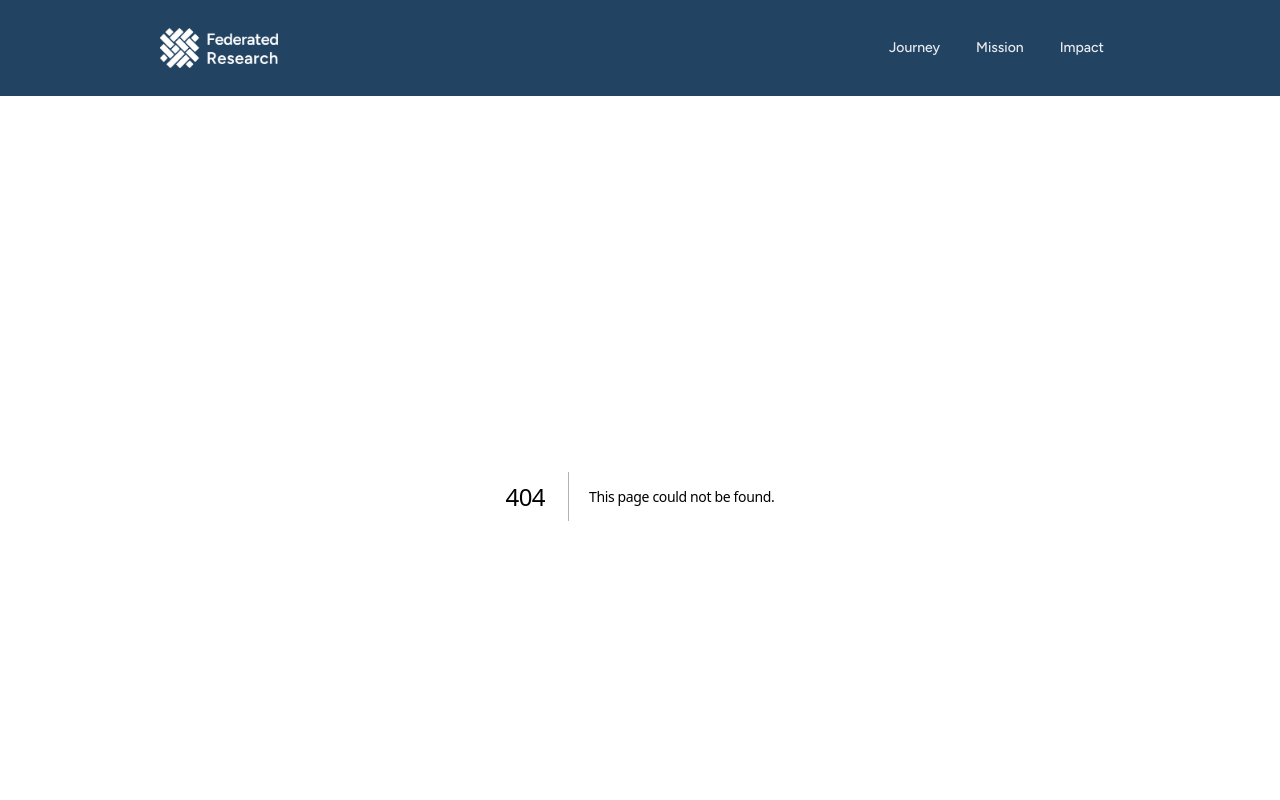
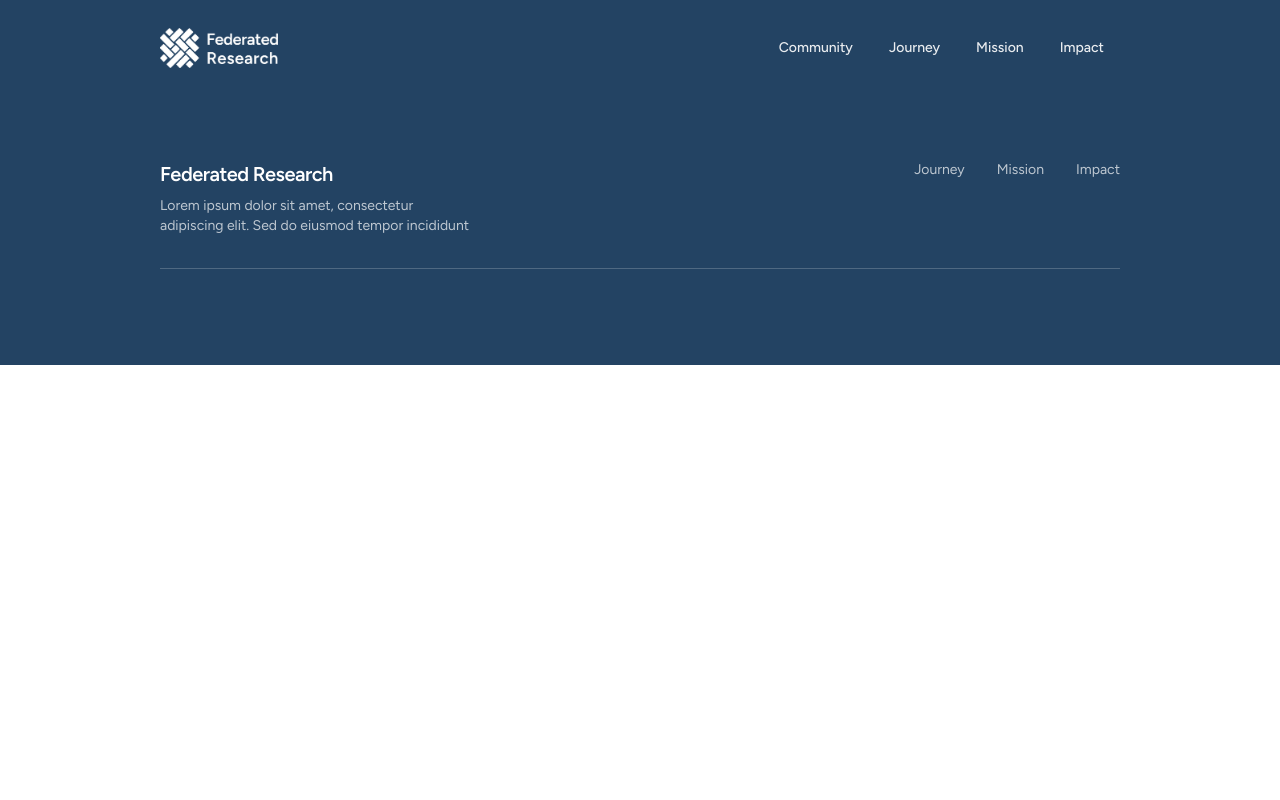
Before and after one commit to federated-research/ac.uk, a Next.js app in the folder website/: page /community in a window 1280 px wide. Before the commit this address had no page. Shown: the top 800 px of the page. Built offline with nearby package versions, Linux system fonts and the light colour scheme.

Commit message:
Add community

```diff
--- /dev/null
+++ b/website/app/community/page.tsx
@@ -0,0 +1,7 @@
+export default function Page() {
+  return (
+    <div>
+
+    </ div>
+  );
+}
--- a/website/components/core/nav.tsx
+++ b/website/components/core/nav.tsx
@@ -23,6 +23,13 @@ export const Nav = () => {
 
           <NavigationMenu className="hidden md:flex">
             <NavigationMenuList>
+              <NavigationMenuItem>
+                <Link href="/community" passHref>
+                  <NavigationMenuLink className={navLinkClass}>
+                    Community
+                  </NavigationMenuLink>
+                </Link>
+              </NavigationMenuItem>
               <NavigationMenuItem>
                 <Link href="/journey" passHref>
                   <NavigationMenuLink className={navLinkClass}>
```
Also changed, not shown: 1 other file (tests, documents, lock files or other folders).
